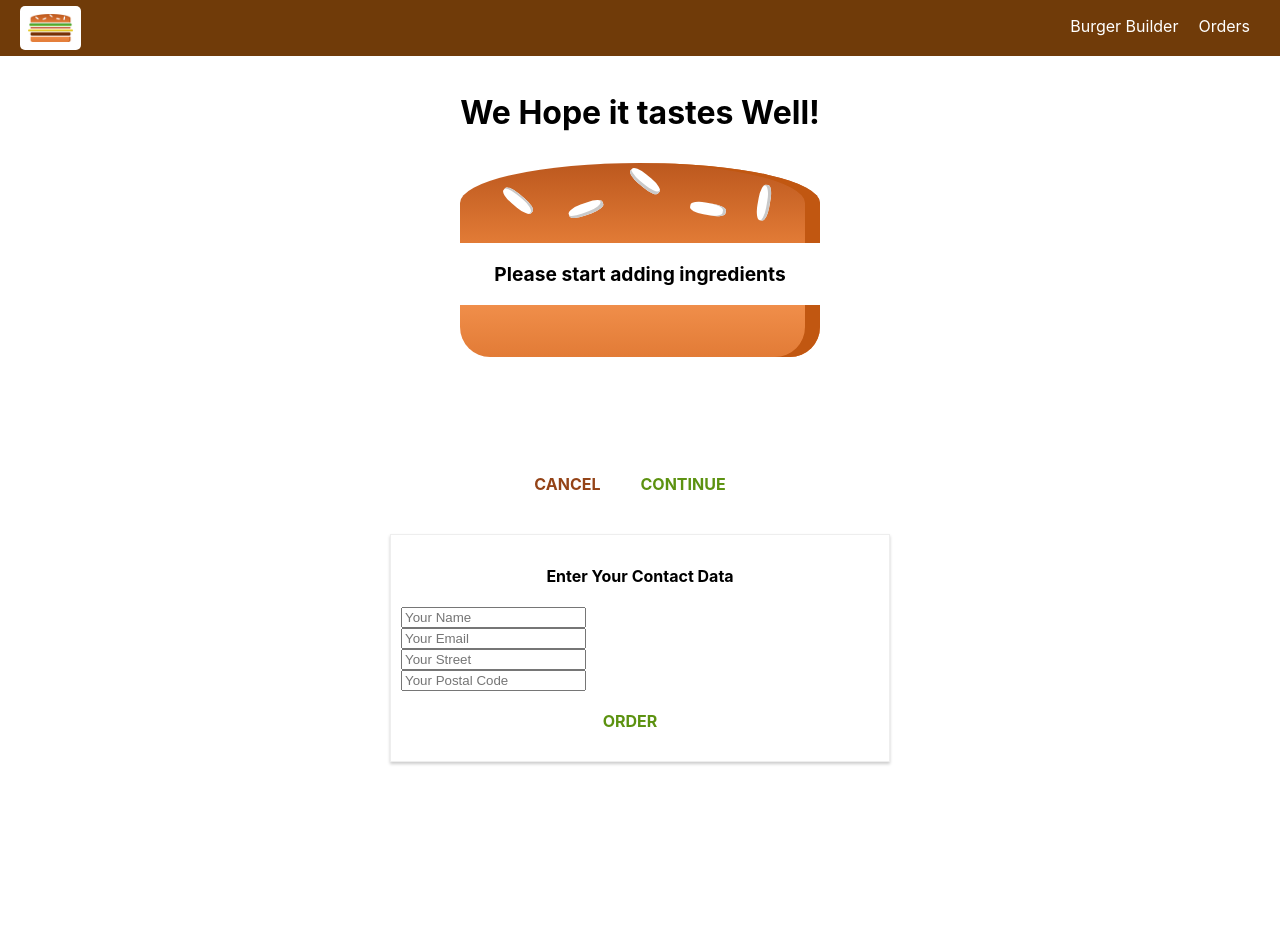
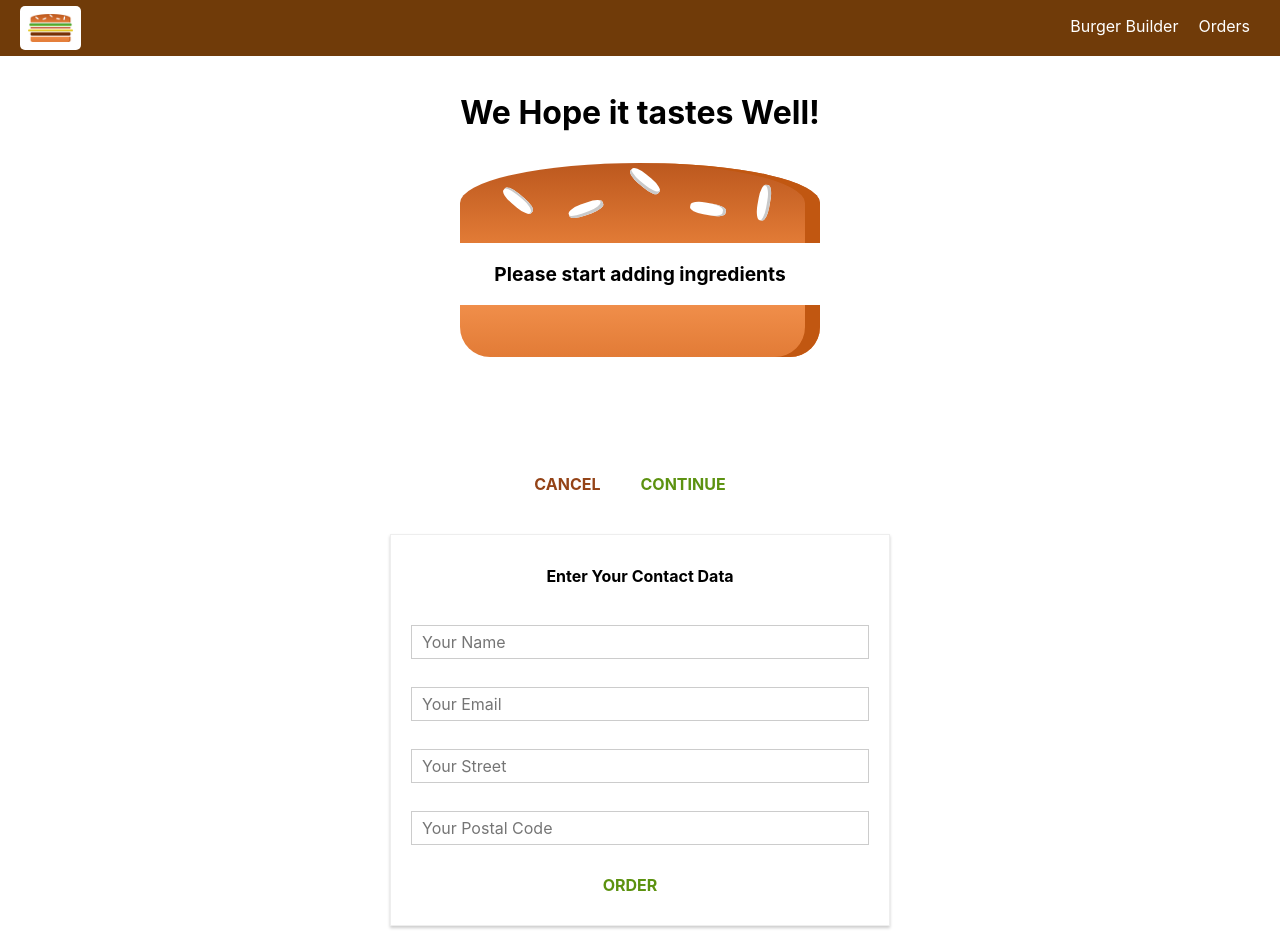
Before and after one commit to iamnishantgarg/theBurgerBuilder, a React (Create React App) app: page /checkout in a window 1280 px wide. Both pictures are taken after a click on the button "CONTINUE". Before the commit the page ends 800 px from the top, so only its background shows below. Built offline with nearby package versions, Linux system fonts and the light colour scheme.

Commit message:
form-styling

```diff
--- /dev/null
+++ b/src/components/UI/Input/Input.js
@@ -0,0 +1,24 @@
+import React from "react";
+import classes from "./Input.module.css";
+function Input(props) {
+  let inputElement = null;
+  switch (props.inputtype) {
+    case "input":
+      inputElement = <input className={classes.InputElement} {...props} />;
+      break;
+    case "textarea":
+      inputElement = <textarea className={classes.InputElement} {...props} />;
+      break;
+
+    default:
+      inputElement = <input className={classes.InputElement} {...props} />;
+      break;
+  }
+  return (
+    <div className={classes.Input}>
+      <label className={classes.Label}>{props.label}</label>
+      {inputElement}
+    </div>
+  );
+}
+export default Input;
--- /dev/null
+++ b/src/components/UI/Input/Input.module.css
@@ -0,0 +1,25 @@
+.Input {
+  width: 100%;
+  padding: 10px;
+  box-sizing: border-box;
+}
+
+.Label {
+  font-weight: bold;
+  display: block;
+  margin-bottom: 8px;
+}
+.InputElement {
+  outline: none;
+  display: block;
+  border: 1px solid #ccc;
+  background-color: white;
+  font: inherit;
+  padding: 6px 10px;
+  box-sizing: border-box;
+  width: 100%;
+}
+.InputElement:focus {
+  outline: none;
+  background-color: #ccc;
+}
--- a/src/containers/Checkout/Checkout.js
+++ b/src/containers/Checkout/Checkout.js
@@ -12,7 +12,8 @@ class Checkout extends Component {
     },
     totalPrice: 0,
   };
-  componentWillMount() {
+
+  componentDidMount() {
     const query = new URLSearchParams(this.props.location.search);
     const ingredients = {};
     let totalPrice = 0;
--- a/src/containers/Checkout/ContactData/ContactData.js
+++ b/src/containers/Checkout/ContactData/ContactData.js
@@ -3,6 +3,7 @@ import Button from "../../../components/UI/Button/Button";
 import classes from "./ContactData.module.css";
 import axios from "../../../axios-order";
 import Spinner from "../../../components/UI/Spinner/Spinner";
+import Input from "../../../components/UI/Input/Input";
 
 class ContactData extends Component {
   state = {
@@ -45,10 +46,30 @@ class ContactData extends Component {
   render() {
     let form = (
       <form>
-        <input type="text" name="name" placeholder="Your Name" />
-        <input type="email" name="email" placeholder="Your Email" />
-        <input type="text" name="street" placeholder="Your Street" />
-        <input type="text" name="postal" placeholder="Your Postal Code" />
+        <Input
+          inputtype="input"
+          type="text"
+          name="name"
+          placeholder="Your Name"
+        />
+        <Input
+          inputtype="input"
+          type="email"
+          name="email"
+          placeholder="Your Email"
+        />
+        <Input
+          inputtype="input"
+          type="text"
+          name="street"
+          placeholder="Your Street"
+        />
+        <Input
+          inputtype="input"
+          type="text"
+          name="postal"
+          placeholder="Your Postal Code"
+        />
         <Button btnType="Success" clicked={this.orderHandler}>
           ORDER
         </Button>
--- a/src/containers/Checkout/ContactData/ContactData.module.css
+++ b/src/containers/Checkout/ContactData/ContactData.module.css
@@ -7,9 +7,7 @@
   padding: 10px;
   box-sizing: border-box;
 }
-.ContactData input {
-  display: block;
-}
+
 @media (min-width: 600px) {
   .ContactData {
     width: 500px;
```
